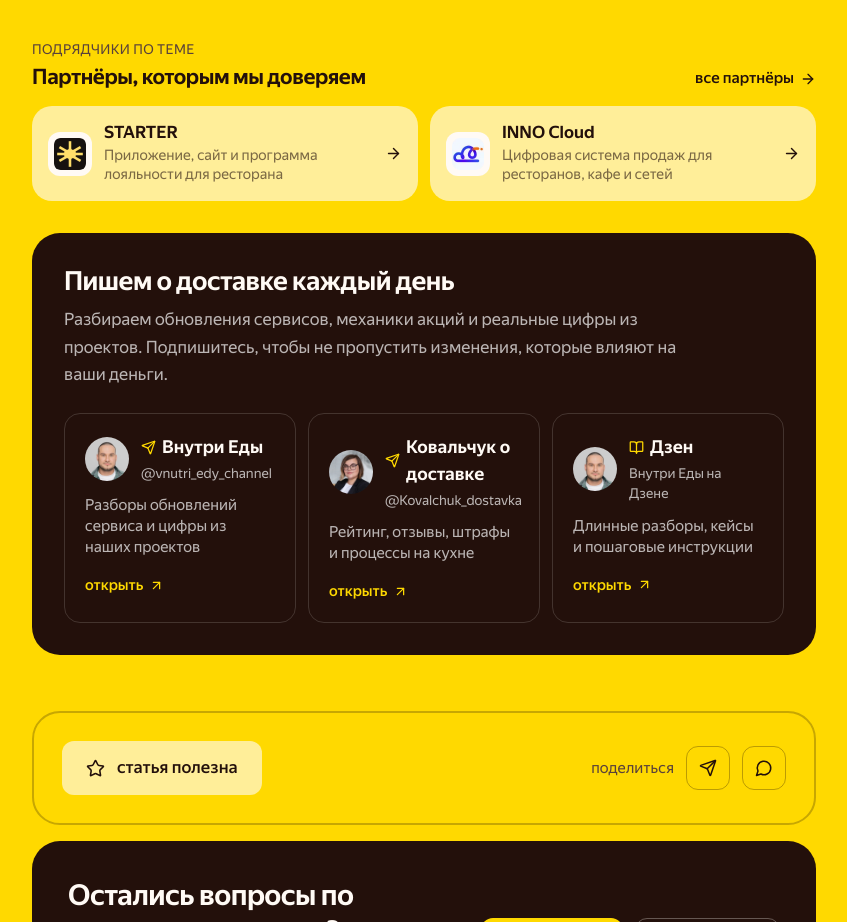
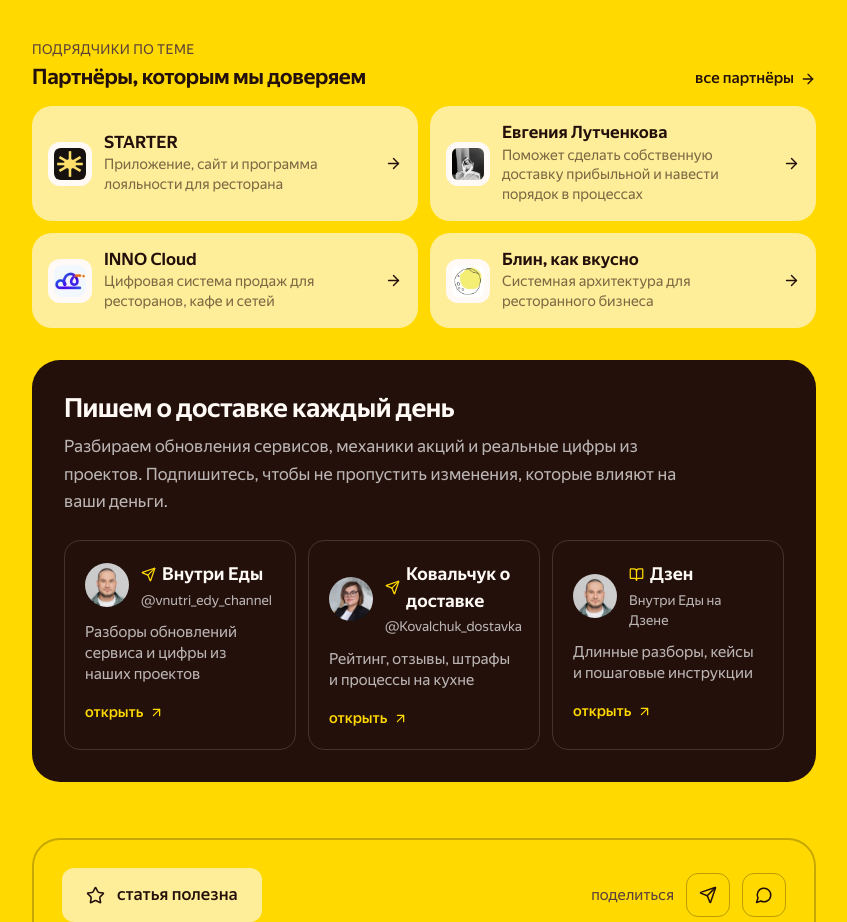
Before and after one commit to iamsitnikov-prog/food-delivery-site-10, a React (Vite) app: page /blog/kak-podklyuchit-restoran-k-yandex-ede in a window 1280 px wide. Shown: the part 6302-7224 px from the top of the page, without its empty margins (44-891 px from the left). Built offline with nearby package versions, Linux system fonts and the light colour scheme; no server answers.

Commit message:
Тематические подборки: все категории специалистов без дублей и отсечения

```diff
--- a/src/components/RelatedPartners.tsx
+++ b/src/components/RelatedPartners.tsx
@@ -1,13 +1,15 @@
 import { Link } from "react-router-dom";
 import Icon from "@/components/ui/icon";
 import PartnerLogo from "@/components/PartnerLogo";
-import { PARTNERS } from "@/data/partners";
+import { PARTNERS, isInPartnerSection } from "@/data/partners";
 
 /** Блок «подрядчики по теме»: партнёры из подходящих разделов. Если таких нет, ничего не показываем. */
 const RelatedPartners = ({ sections, className = "", narrow = false }: { sections: string[]; className?: string; narrow?: boolean }) => {
-  const items = sections.flatMap((s) => PARTNERS.filter((p) => p.section === s)).slice(0, 3);
+  const items = Array.from(
+    new Map(sections.flatMap((s) => PARTNERS.filter((p) => isInPartnerSection(p, s))).map((p) => [p.slug, p])).values(),
+  );
   if (!items.length) return null;
-  const anchor = sections.find((s) => PARTNERS.some((p) => p.section === s)) || "";
+  const anchor = sections.find((s) => PARTNERS.some((p) => isInPartnerSection(p, s))) || "";
 
   return (
     <div className={className}>
```
